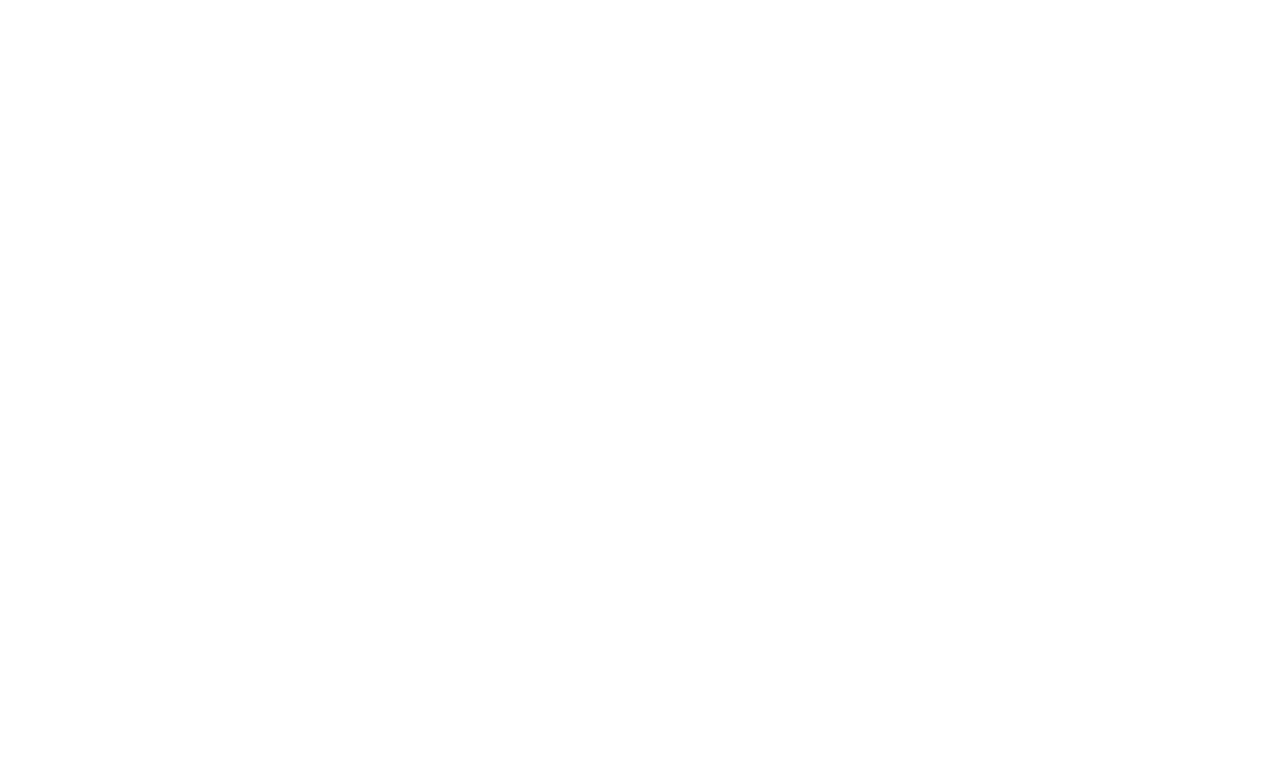
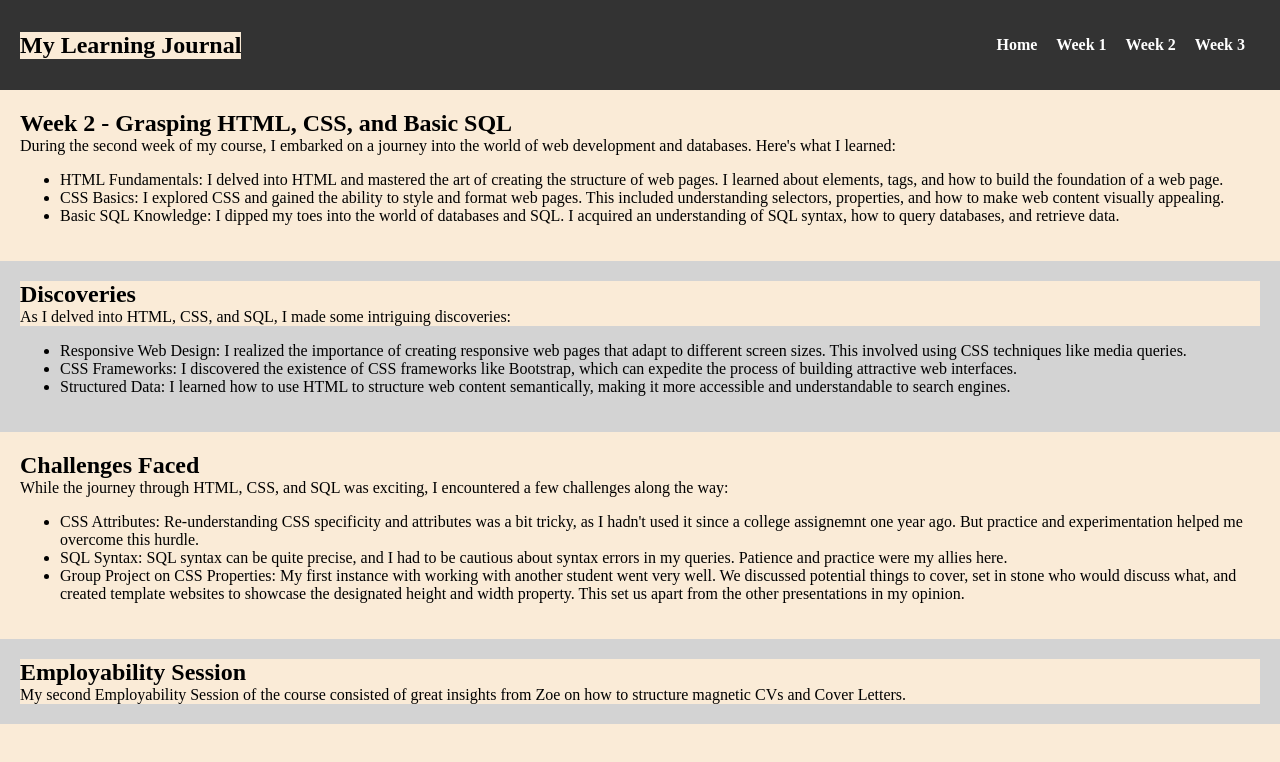
Before and after one commit to mubarik04/websiteJournal, a plain HTML site: page week2.html in a window 1280 px wide. Drawn offline with Linux system fonts and the light colour scheme.

Commit message:
Latest changes

```diff
--- a/styleSheet.css
+++ b/styleSheet.css
@@ -1,15 +1,16 @@
 body, h1, h2, p {
     margin: 0;
     padding: 0;
+    background-color: antiquewhite;
 }
 
 header {
     background-color: #333;
-    color: #fff;
+    color: black;
     display: flex;
     justify-content: space-between;
     align-items: center;
-    padding: 10px;
+    padding: 20px;
 }
 
 h1 {
@@ -41,5 +42,5 @@ section {
 }
 
 section:nth-child(odd) {
-    background-color: #f0f0f0;
+    background-color: lightgrey;
 }
--- a/week2.html
+++ b/week2.html
@@ -0,0 +1,57 @@
+<!DOCTYPE html>
+<html lang="en">
+<head>
+    <meta charset="UTF-8">
+    <meta name="viewport" content="width=device-width, initial-scale=1.0">
+    <link rel="stylesheet" href="styleSheet.css">
+    <title>Week 2 - My Learning Journal</title>
+</head>
+<body>
+    <header>
+        <h1>My Learning Journal</h1>
+        <nav>
+            <ul class="nav-list">
+                <li><a href="index.html">Home</a></li>
+                <li><a href="week1.html">Week 1</a></li>
+                <li><a href="week2.html">Week 2</a></li>
+                <li><a href="week3.html">Week 3</a></li>
+            </ul>
+        </nav>
+    </header>
+
+    <section>
+        <h2>Week 2 - Grasping HTML, CSS, and Basic SQL</h2>
+        <p>During the second week of my course, I embarked on a journey into the world of web development and databases. Here's what I learned:</p>
+        <ul>
+            <li>HTML Fundamentals: I delved into HTML and mastered the art of creating the structure of web pages. I learned about elements, tags, and how to build the foundation of a web page.</li>
+            <li>CSS Basics: I explored CSS and gained the ability to style and format web pages. This included understanding selectors, properties, and how to make web content visually appealing.</li>
+            <li>Basic SQL Knowledge: I dipped my toes into the world of databases and SQL. I acquired an understanding of SQL syntax, how to query databases, and retrieve data.</li>
+        </ul>
+    </section>
+
+    <section>
+        <h2>Discoveries</h2>
+        <p>As I delved into HTML, CSS, and SQL, I made some intriguing discoveries:</p>
+        <ul>
+            <li>Responsive Web Design: I realized the importance of creating responsive web pages that adapt to different screen sizes. This involved using CSS techniques like media queries.</li>
+            <li>CSS Frameworks: I discovered the existence of CSS frameworks like Bootstrap, which can expedite the process of building attractive web interfaces.</li>
+            <li>Structured Data: I learned how to use HTML to structure web content semantically, making it more accessible and understandable to search engines.</li>
+        </ul>
+    </section>
+
+    <section>
+        <h2>Challenges Faced</h2>
+        <p>While the journey through HTML, CSS, and SQL was exciting, I encountered a few challenges along the way:</p>
+        <ul>
+            <li>CSS Attributes: Re-understanding CSS specificity and attributes was a bit tricky, as I hadn't used it since a college assignemnt one year ago. But practice and experimentation helped me overcome this hurdle.</li>
+            <li>SQL Syntax: SQL syntax can be quite precise, and I had to be cautious about syntax errors in my queries. Patience and practice were my allies here.</li>
+            <li>Group Project on CSS Properties: My first instance with working with another student went very well. We discussed potential things to cover, set in stone who would discuss what, and created template websites to showcase the designated height and width property. This set us apart from the other presentations in my opinion.</li>
+        </ul>
+    </section>
+
+    <section>
+        <h2>Employability Session</h2>
+        <p>My second Employability Session of the course consisted of great insights from Zoe on how to structure magnetic CVs and Cover Letters. </p>
+    </section>
+</body>
+</html>
```
Also changed, not shown: index.html (+5 -3 lines), week1.html (+26 -3 lines), week3.html (+52 -0 lines).
